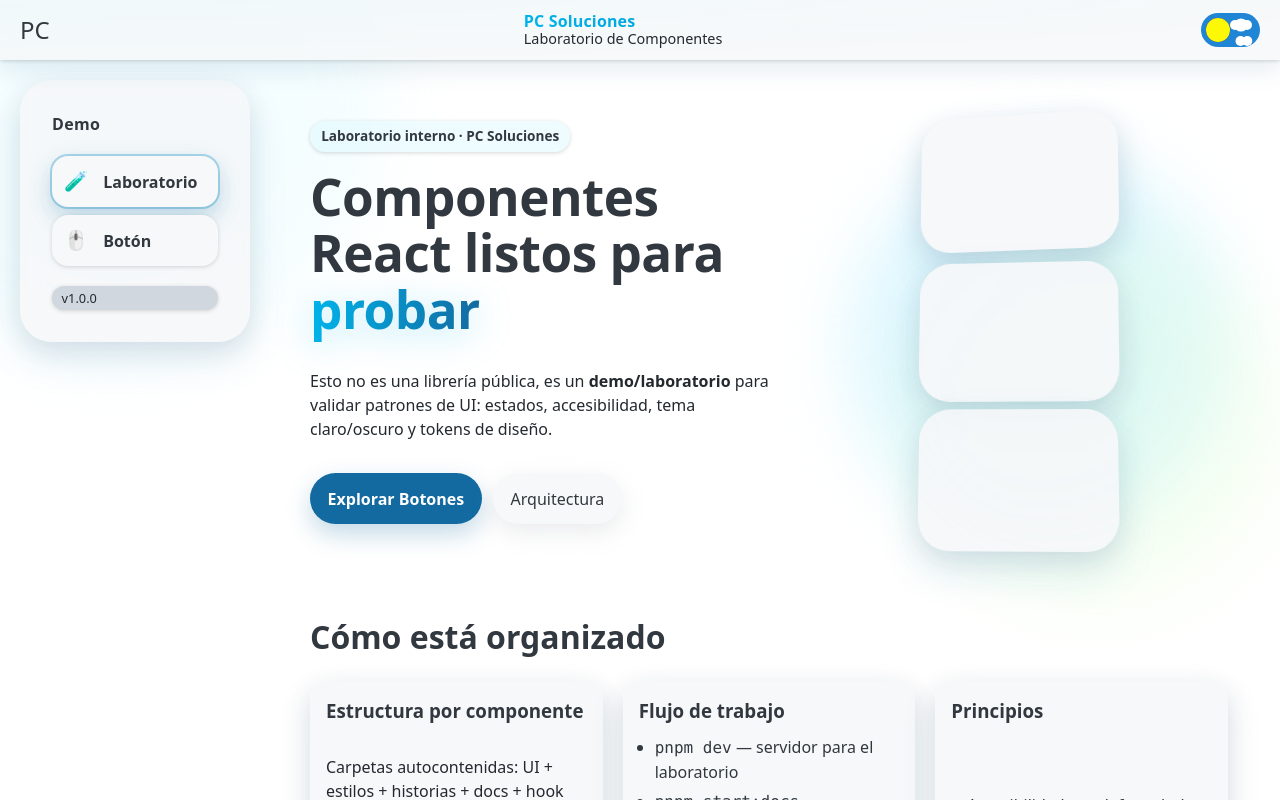
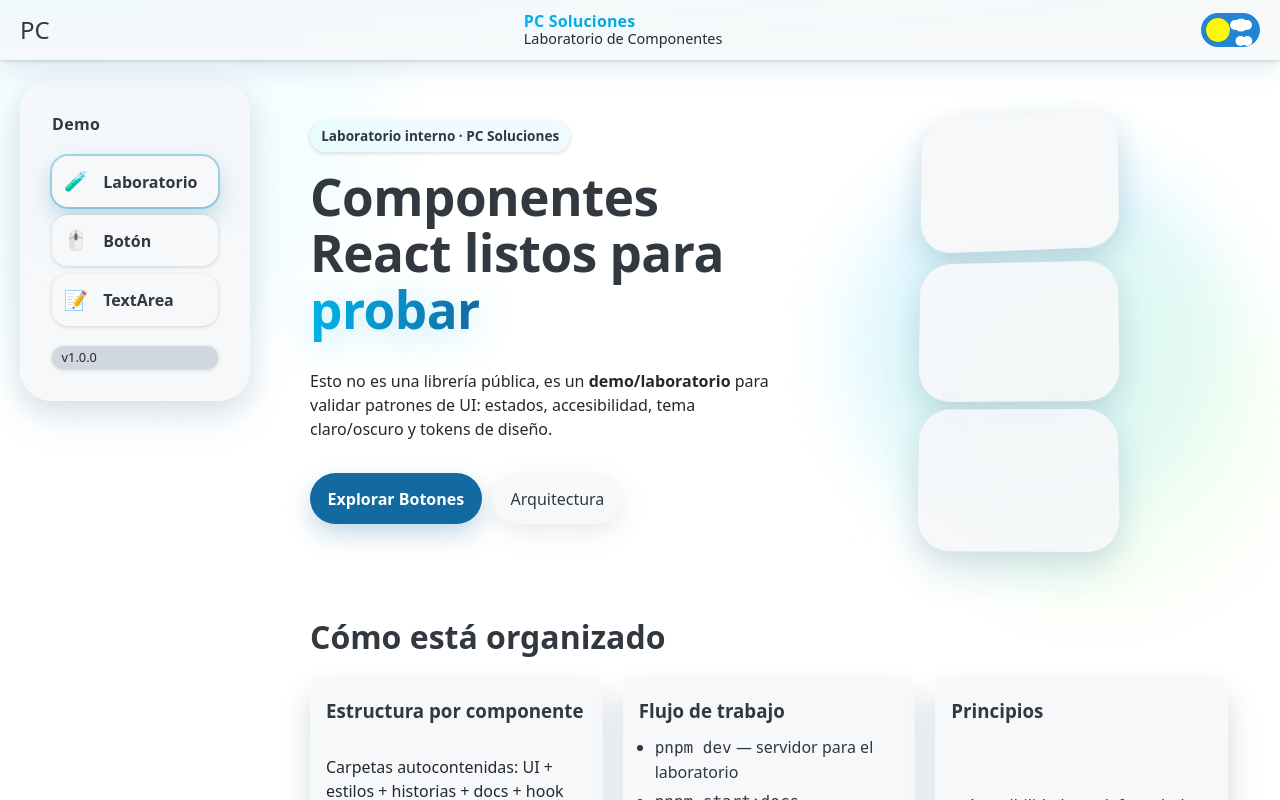
Before and after one commit to camidev43/proyecto-libreria, a React (Vite) app: page / in a window 1280 px wide. Shown: the top 800 px of the page. Built offline with nearby package versions, Linux system fonts and the light colour scheme.

Commit message:
Feat: actualiza la configuración de TypeScript y ESLint para mejorar la compatibilidad y el rendimiento

```diff
--- a/eslint.config.js
+++ b/eslint.config.js
@@ -96,6 +96,7 @@ export default [
                     trailingComma: 'es5',
                     bracketSpacing: true,
                     jsxBracketSameLine: true,
+                    bracketSameLine: true,
                     arrowParens: 'avoid',
                     endOfLine: 'auto',
                 },
--- a/src/env/App/App.tsx
+++ b/src/env/App/App.tsx
@@ -3,6 +3,7 @@ import { BrowserRouter as Router, Routes, Route } from 'react-router-dom';
 import Layout from '../components/Layout';
 import { BotonPage } from '../pages/BotonPage';
 import HomePage from '../pages/HomePage';
+import TextAreaPage from '../pages/TextAreaPage';
 
 const App = () => {
     return (
@@ -11,6 +12,7 @@ const App = () => {
                 <Routes>
                     <Route path='/' element={<HomePage />} />
                     <Route path='/boton' element={<BotonPage />} />
+                    <Route path='/textarea' element={<TextAreaPage />} />
                 </Routes>
             </Layout>
         </Router>
--- a/src/env/App/index.css
+++ b/src/env/App/index.css
@@ -29,7 +29,7 @@ body {
 }
 
 :root {
-    --theme-faded-bg: light-dark(var(--gray-1), var(--gray-7));
+    --theme-faded-bg: light-dark(var(--gray-1), var(--gray-8));
     --theme-faded-border: light-dark(var(--gray-3), var(--gray-5));
     --base: light-dark(#fff, #1a1a1a);
     --color-primary-text: light-dark(var(--gray-8), var(--gray-2));
--- a/src/env/components/Layout.tsx
+++ b/src/env/components/Layout.tsx
@@ -21,6 +21,14 @@ export default function Layout({ children }: { children: ReactNode }) {
             etiqueta: 'Botón',
             descripcion: 'Variantes y estados',
             color: 'var(--brand-5-secondary)',
+        },
+
+        {
+            path: '/textarea',
+            icono: '📝',
+            etiqueta: 'TextArea',
+            descripcion: 'Área de texto',
+            color: 'var(--brand-5-tertiary)',
         },
     ];
 
--- a/tsconfig.json
+++ b/tsconfig.json
@@ -1,8 +1,8 @@
 {
   "compilerOptions": {
-    "target": "ES2021",
+    "target": "ES2023",
     "useDefineForClassFields": true,
-    "lib": ["ES2021", "DOM", "DOM.Iterable"],
+    "lib": ["ES2023", "DOM", "DOM.Iterable"],
     "module": "ESNext",
     "skipLibCheck": true,
     "allowSyntheticDefaultImports": true,
```
